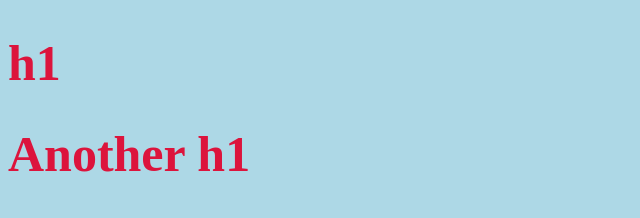
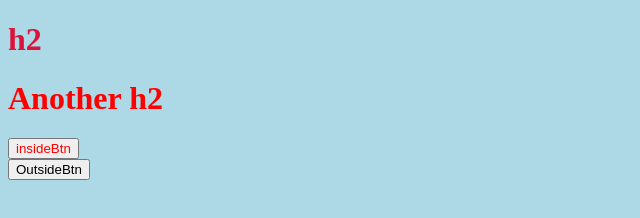
Before and after one commit to GitHubGW/css-layout, a website: page SCSS/index.html in a window 1280 px wide. Shown: the whole page, without its empty margins (0-640 px from the left). Drawn offline with Linux system fonts and the light colour scheme.

Commit message:
SCSS variables, nesting

```diff
--- a/SCSS/index.html
+++ b/SCSS/index.html
@@ -16,9 +16,11 @@
     <!-- gulp는 컴파일이 필요한 파일을 컴파일 해주거나 transform해주는 nodejs 패키지이다. -->
     <!-- 새로운 코드를 오래된 코드로 바꾸거나 scss,sass를 브라우저가 읽을 수 있는 css파일로 바꾸는 역할을 한다. -->
 
-    <h1>h1</h1>
+    <h1>h2</h1>
     <div class="box">
-      <h1>Another h1</h1>
+      <h1>Another h2</h1>
+      <button>insideBtn</button>
     </div>
+    <button>OutsideBtn</button>
   </body>
 </html>
--- a/SCSS/src/scss/styles.scss
+++ b/SCSS/src/scss/styles.scss
@@ -8,5 +8,19 @@ body{
 }
 h1{
   color: $color;
-  font-size: $titleSize;
+  // font-size: $titleSize;
 }
+
+// SCSS에는 Nesting이라는 것이 있는데 이것은 좀 더 명시적으로 아래와 같이 CSS를 만드는 것이다.
+.box{
+  margin-top: 20px;
+  &:hover{
+    color: orange;
+  }h1{
+    color: red;
+  }
+  button{
+    color: red;
+  }
+
+}
```
Also changed, not shown: SCSS/dist/css/styles.css.
